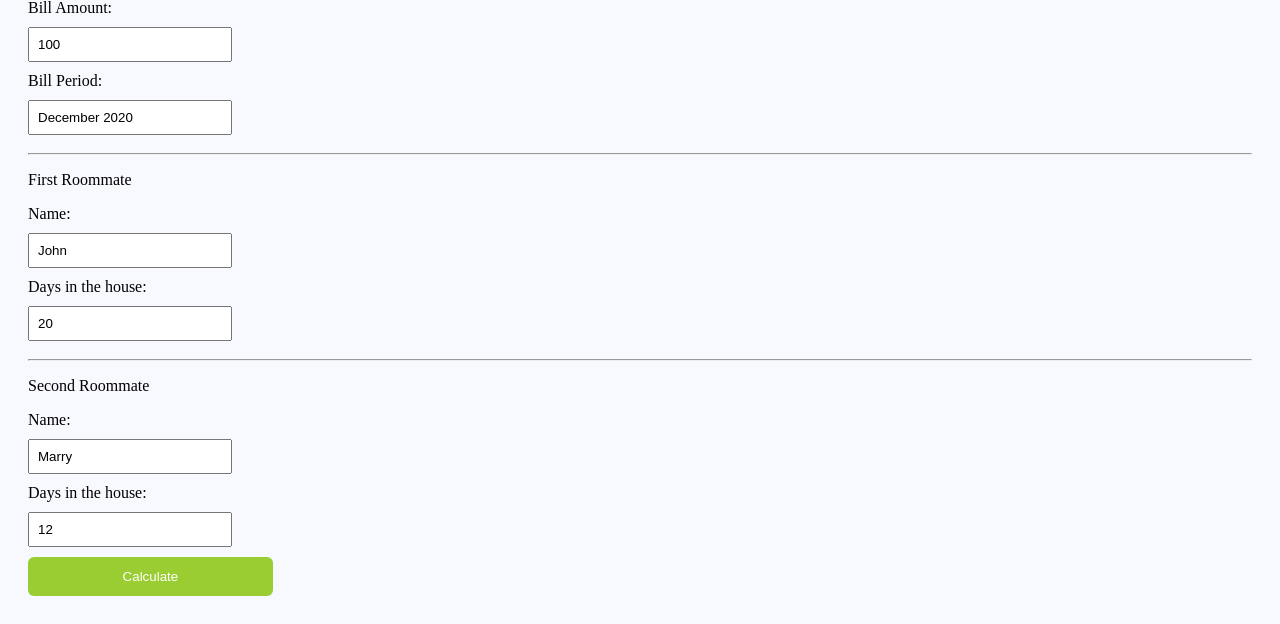
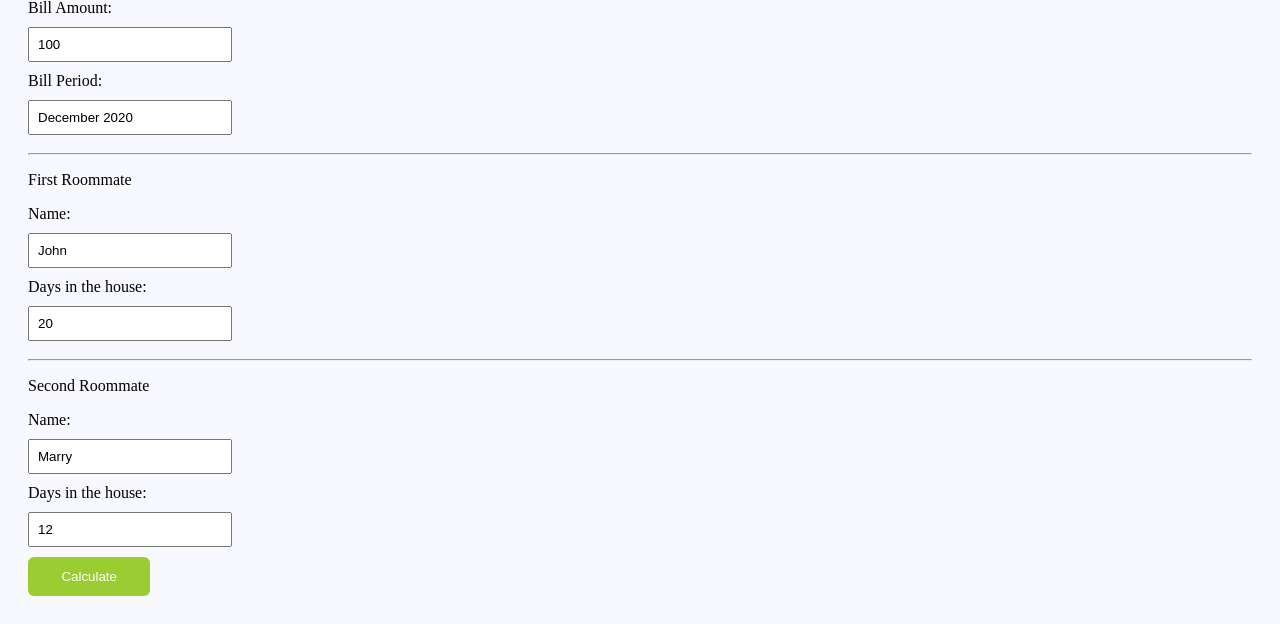
Before and after one commit to banatehrani/OOP-6-Roommates-Bill-Web-App, a Flask app: page /bill_form in a window 1280 px wide. Shown: the part 204-828 px from the top of the page. Run offline with Flask 2, Linux system fonts and the light colour scheme.

Commit message:
The bill form appearance edited.

```diff
--- a/static/main.css
+++ b/static/main.css
@@ -11,7 +11,7 @@ input[type=text] {
 }
 
 input[type=submit]{
-    width: 20%;
+    width: 10%;
     background-color: YellowGreen;
     color: White;
     padding: 12px 12px;
```
